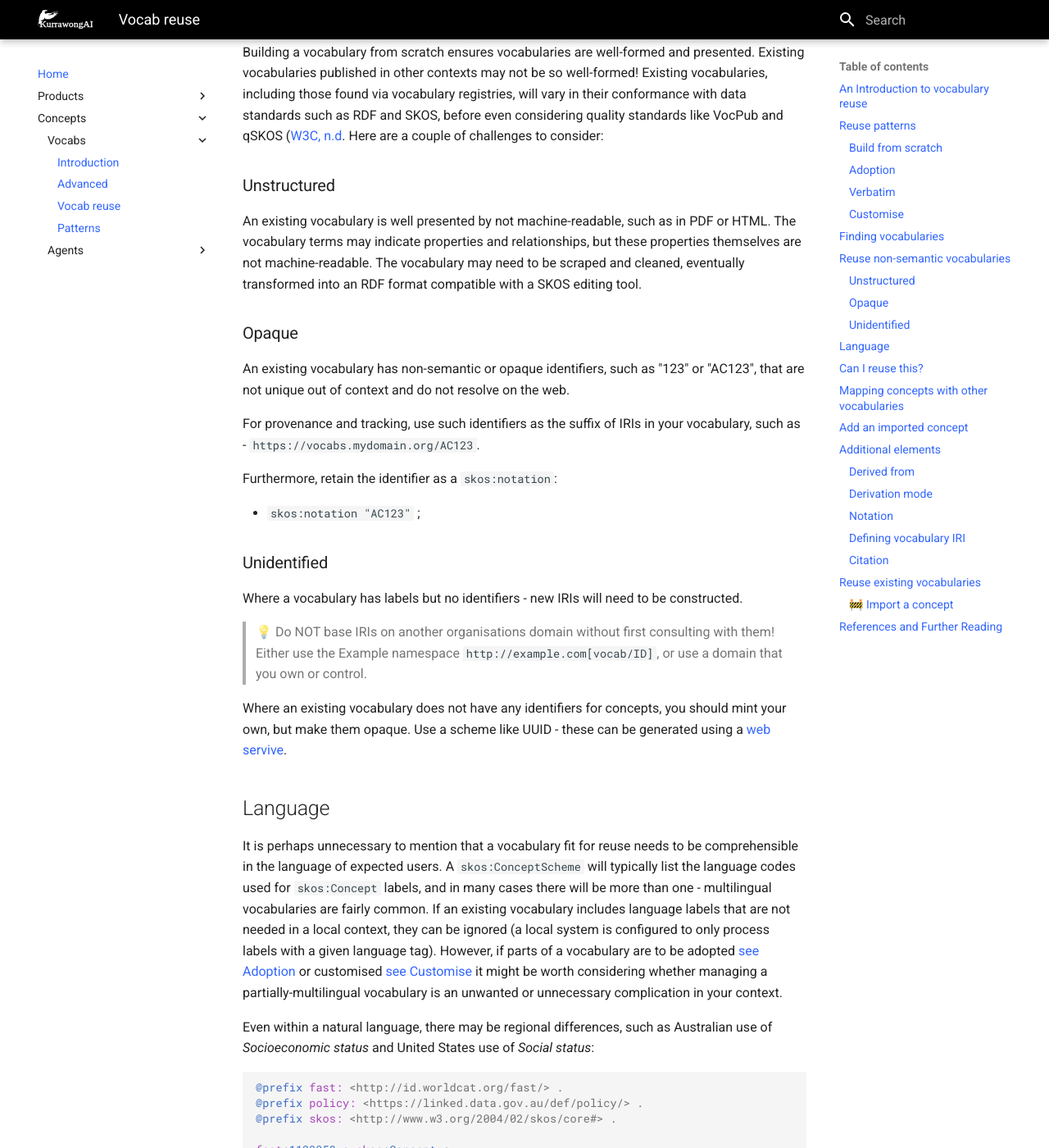
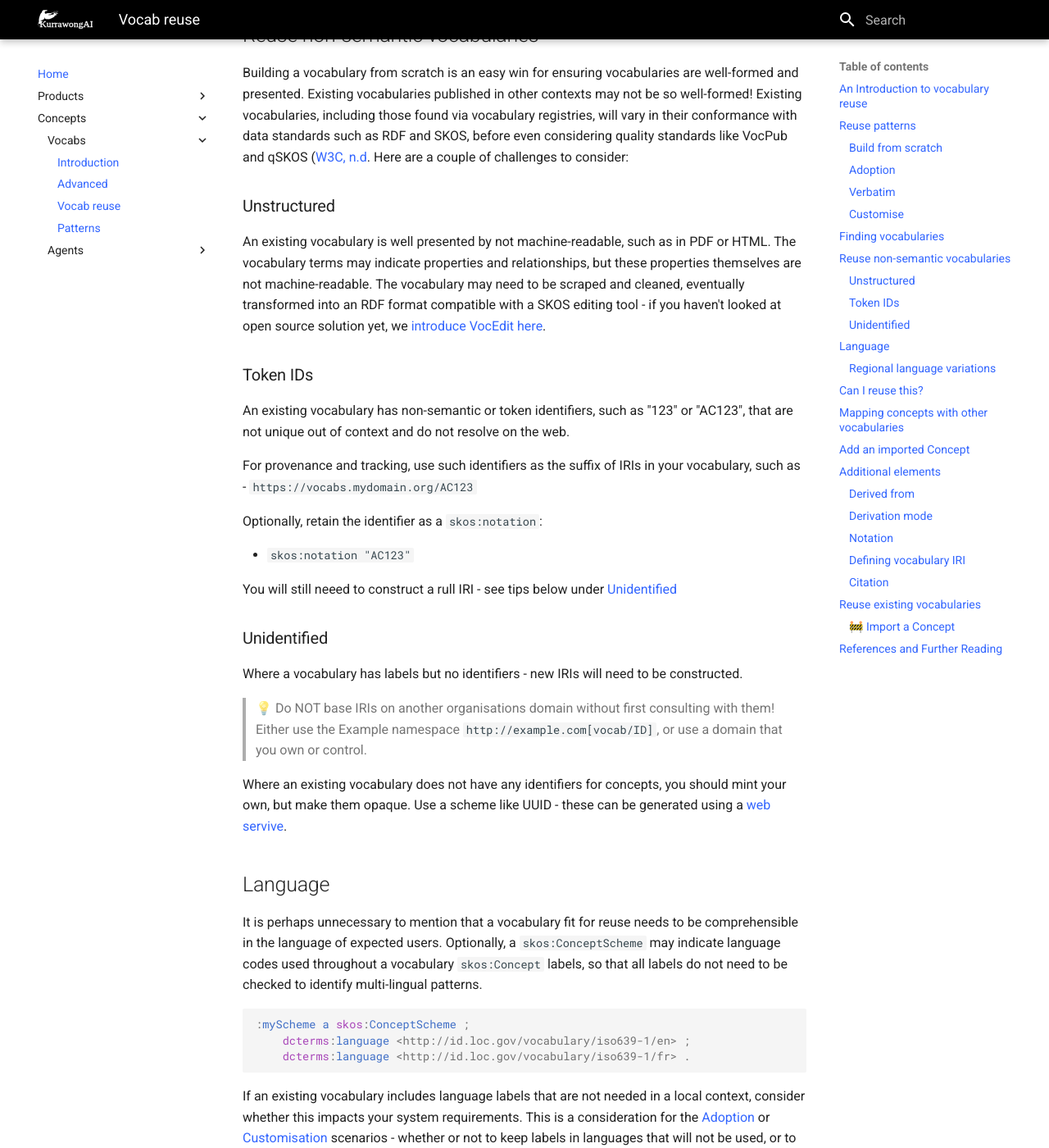
Before and after one commit to Kurrawong/docs, an MkDocs documentation site: the page built from docs/concepts/vocabs/vocab-reuse.md, in a window 1280 px wide and 1400 px high, scrolled down 3791 px. Shown: the whole window at 82% size. Built offline with MkDocs 1.6.1 and Material for MkDocs 9.7.7, drawn with Linux system fonts in a browser that asks for light colours; some of the changed text lies outside the part shown.

Commit message:
Update vocab-reuse.md

````diff
--- a/docs/concepts/vocabs/vocab-reuse.md
+++ b/docs/concepts/vocabs/vocab-reuse.md
@@ -91,7 +91,7 @@ You may make minor changes to published vocabularies to meet local requirements.
 
 ## Finding vocabularies
 
-If you are going to Adopt, use Verbatim or Customise a vocabulary, you'll need to find relevant vocabularies to do so with. Even if you are Building from scratch, it's a good idea to know about other vocabulary work already done in your domain. There may already be vocabularies that meet your requirements, such as enriching the semantics of a metadata catalogue. They may exist in a nearby knowledge domain, industry or sector, and may originate in other global regions.
+If you are going to **Adopt**, use **Verbatim** or **Customise** a vocabulary, you'll need to find relevant vocabularies to do so with. Even if you **Build from scratch**, it's a good idea to know about other vocabulary work already done in your domain. There may already be vocabularies that meet your requirements, such as enriching the semantics of a metadata catalogue. They may exist in a nearby knowledge domain, industry or sector, and may originate in other global regions.
 
 Look for vocabularies available for reuse listed in vocabulary registries and discovery services, such as:
 
@@ -118,20 +118,22 @@ flowchart TD
 ```
 ## Reuse non-semantic vocabularies
 
-Building a vocabulary from scratch ensures vocabularies are well-formed and presented. Existing vocabularies published in other contexts may not be so well-formed! Existing vocabularies, including those found via vocabulary registries, will vary in their conformance with data standards such as RDF and SKOS, before even considering quality standards like VocPub and qSKOS ([W3C, n.d](#references-and-further-reading). Here are a couple of challenges to consider:
+Building a vocabulary from scratch is an easy win for ensuring vocabularies are well-formed and presented. Existing vocabularies published in other contexts may not be so well-formed! Existing vocabularies, including those found via vocabulary registries, will vary in their conformance with data standards such as RDF and SKOS, before even considering quality standards like VocPub and qSKOS ([W3C, n.d](#references-and-further-reading). Here are a couple of challenges to consider:
 
 ### Unstructured
-An existing vocabulary is well presented by not machine-readable, such as in PDF or HTML. The vocabulary terms may indicate properties and relationships, but these properties themselves are not machine-readable. The vocabulary may need to be scraped and cleaned, eventually transformed into an RDF format compatible with a SKOS editing tool.
+An existing vocabulary is well presented by not machine-readable, such as in PDF or HTML. The vocabulary terms may indicate properties and relationships, but these properties themselves are not machine-readable. The vocabulary may need to be scraped and cleaned, eventually transformed into an RDF format compatible with a SKOS editing tool - if you haven't looked at open source solution yet, we [introduce VocEdit here](https://docs.kurrawong.ai/concepts/vocabs/introduction/#minimum-properties-preflabel-definition-and-identifier).
 
-### Opaque
-An existing vocabulary has non-semantic or opaque identifiers, such as "123" or "AC123", that are not unique out of context and do not resolve on the web.
+### Token IDs
+An existing vocabulary has non-semantic or token identifiers, such as "123" or "AC123", that are not unique out of context and do not resolve on the web.
 
 For provenance and tracking, use such identifiers as the suffix of IRIs in your vocabulary, such as
-- `https://vocabs.mydomain.org/AC123`.
+- `https://vocabs.mydomain.org/AC123`
 
-Furthermore, retain the identifier as a `skos:notation`:
+Optionally, retain the identifier as a `skos:notation`:
 
-- `skos:notation "AC123"` ;
+- `skos:notation "AC123"`
+
+You will still neeed to construct a rull IRI - see tips below under [Unidentified](#unidentified)
 
 ### Unidentified
 Where a vocabulary has labels but no identifiers - new IRIs will need to be constructed.
@@ -142,9 +144,19 @@ Where an existing vocabulary does not have any identifiers for concepts, you sho
 
 ## Language
 
-It is perhaps unnecessary to mention that a vocabulary fit for reuse needs to be comprehensible in the language of expected users. A `skos:ConceptScheme` will typically list the language codes used for `skos:Concept` labels, and in many cases there will be more than one - multilingual vocabularies are fairly common. If an existing vocabulary includes language labels that are not needed in a local context, they can be ignored (a local system is configured to only process labels with a given language tag). However, if parts of a vocabulary are to be adopted [see Adoption](#adoption) or customised [see Customise](#customise) it might be worth considering whether managing a partially-multilingual vocabulary is an unwanted or unnecessary complication in your context.
+It is perhaps unnecessary to mention that a vocabulary fit for reuse needs to be comprehensible in the language of expected users. Optionally, a `skos:ConceptScheme` may indicate language codes used throughout a vocabulary `skos:Concept` labels, so that all labels do not need to be checked to identify multi-lingual patterns.
 
-Even within a natural language, there may be regional differences, such as Australian use of _Socioeconomic status_ and United States use of _Social status_:
+```turtle
+:myScheme a skos:ConceptScheme ;
+    dcterms:language <http://id.loc.gov/vocabulary/iso639-1/en> ;
+    dcterms:language <http://id.loc.gov/vocabulary/iso639-1/fr> .
+```
+
+If an existing vocabulary includes language labels that are not needed in a local context, consider whether this impacts your system requirements. This is a consideration for the  [Adoption](#adoption) or [Customisation](#customise) scenarios - whether or not to keep labels in languages that will not be used, or to retain them but configure your system to suppress them in search indexes or user interfaces.
+
+### Regional language variations
+
+Even within a natural language, there may be _regional_ differences, such as Australian use of _Socioeconomic status_ and United States use of _Social status_:
 
 ```turtle
 @prefix fast: <http://id.worldcat.org/fast/> .
@@ -158,10 +170,48 @@ fast:1123359 a skos:Concept ;
 
 policy:7353843a-9107-49af-bcd0-a8eac00bcd54 a skos:Concept ;
 	skos:prefLabel "Socioeconomic status"@en ;
-	skos:exactMatch <http://id.worldcat.org/fast/1123359>
+	skos:exactMatch fast:1123359
 .
+```
+When adopting a Concept and customising labels with the local context, consider retaining the regional variant as a `skos:altLabel`:
 
+```turtle
+@prefix policy: <https://linked.data.gov.au/def/policy/> .
+@prefix skos: <http://www.w3.org/2004/02/skos/core#> .
+
+policy:7353843a-9107-49af-bcd0-a8eac00bcd54 a skos:Concept ;
+	skos:prefLabel "Socioeconomic status"@en ;
+    skos:altLabel "Social status"@en ;  # retaining the FAST preferred label as an alternative label
+	skos:exactMatch fast:1123359
+.
 ```
+
+Regional language variations can be declared in label language tags explicitly.
+
+```trutle
+PREFIX : <http://vocabulary.curriculum.edu.au/scot/>
+PREFIX dcterms: <http://purl.org/dc/terms/>
+PREFIX skos: <http://www.w3.org/2004/02/skos/core#>
+
+:2981 a skos:Concept ;
+    skos:inScheme :6f1bbd29-fccf-4b0a-91d5-9089f768e88c ;
+    skos:prefLabel
+        "Forest fires"@en,
+        "Bushfires"@en-AU,
+        "Wildfires"@en-GB,
+        "Bushfires"@en-NZ,
+        "Forest fires"@en-US ;
+    skos:altLabel
+	    "Bushfires"@en,
+        "Firestorms"@en,
+        "Wildfires"@en,
+        "Firestorms"@en-AU,
+        "Wildfires"@en-AU,
+        "Vegetation fires"@en-GB,
+.
+```
+> 💡 Note that multiple `skos:prefLabel` instances per `skos:Concept` with different language tags is _not compliant_ with VocPub Sepcification, but valid in SKOS.
+
 
 ## Can I reuse this?
 
@@ -188,7 +238,7 @@ Child support `skos:exactMatch` Child support
 ... where _Child support_ is a concept in both [Public Policy Taxonomy](https://linked.data.gov.au/def/policy/0acd51d0-a4a3-48eb-b6f4-aa086f966057) and [FAST](http://id.worldcat.org/fast/854679).
 
 
-## Add an imported concept
+## Add an imported Concept
 
 When a vocabulary imports concepts from another vocabulary, you will need to both add the concept and also update the concept scheme. Optionally, you might create a 'collection' that groups the imported concepts in to a manageble frame. See [Import a concept](#-import-a-concept) for detailed steps for importing a concept into a vocabulary.
 
@@ -244,7 +294,7 @@ It's worth checking if there are existing vocabularies (published by a third par
 
 💡 When constructing IRIs for an existing vocabulary, base the IRI suffix on any existing identifiers or tokens that may be present in the vocabulary.
 
-### 🚧 Import a concept
+### 🚧 Import a Concept
 
 To import a concept from another vocabulary:
 
````
Also changed, not shown: other parts of docs/concepts/vocabs/vocab-reuse.md (+1 -1 lines).
